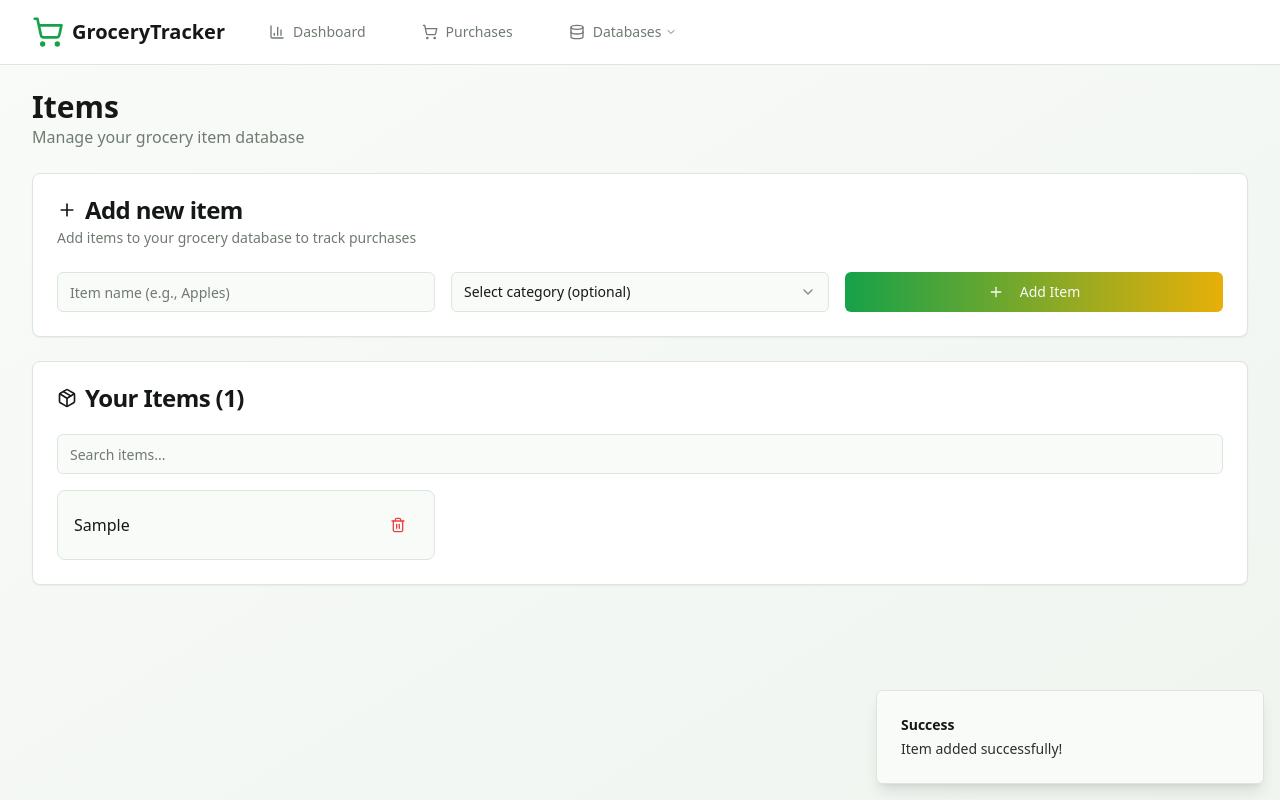
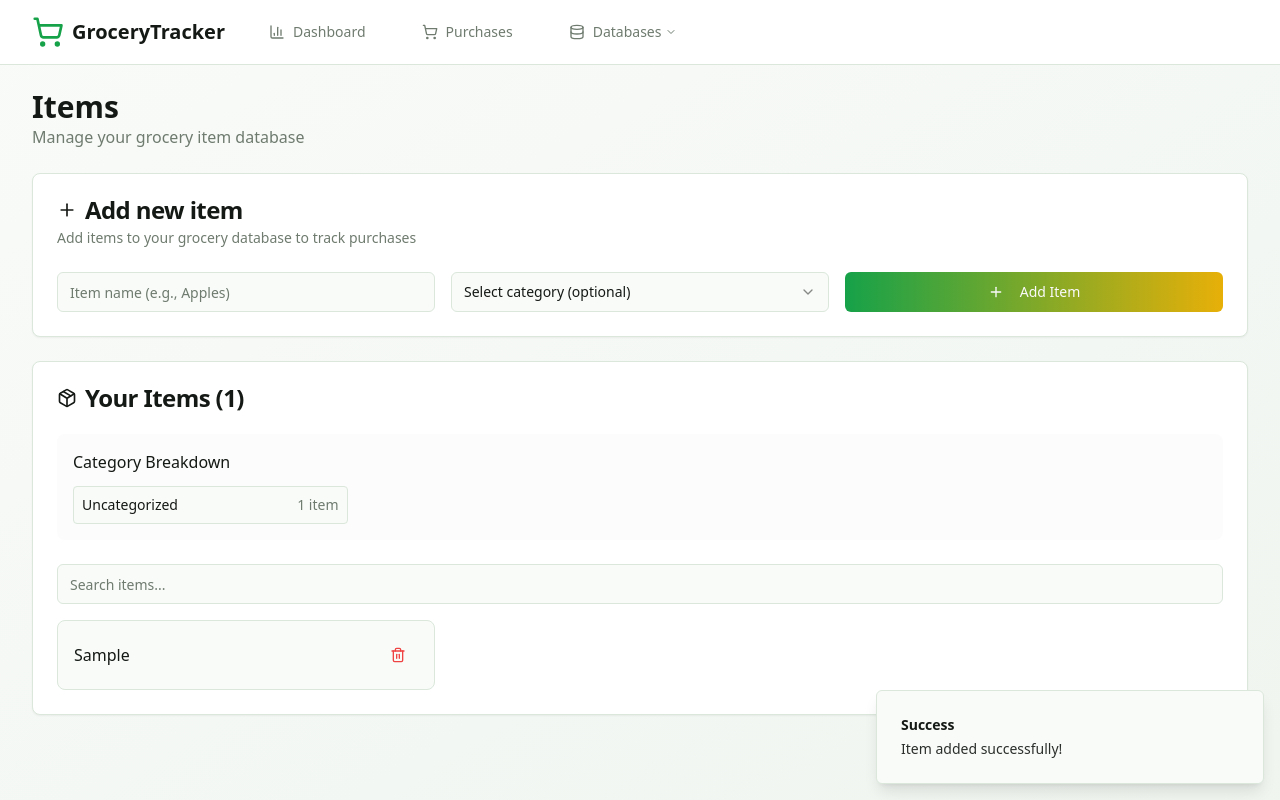
Before and after one commit to pnhn-design/grocery-tracker, a React (Vite) app: page /items in a window 1280 px wide. Both pictures are taken after typing "Sample" into the empty fields and a click on the button "Add Item". Built offline with nearby package versions, Linux system fonts and the light colour scheme.

Commit message:
Add category breakdown to items page
Include category breakdown in the list of items on the items page.

```diff
--- a/src/components/ItemsPage.tsx
+++ b/src/components/ItemsPage.tsx
@@ -138,6 +138,13 @@ export function ItemsPage() {
     });
   };
 
+  // Calculate category breakdown
+  const categoryBreakdown = items.reduce((acc, item) => {
+    const category = item.category || 'Uncategorized';
+    acc[category] = (acc[category] || 0) + 1;
+    return acc;
+  }, {} as Record<string, number>);
+
   return (
     <div className="space-y-6">
       <div>
@@ -236,6 +243,21 @@ export function ItemsPage() {
           </CardTitle>
         </CardHeader>
         <CardContent>
+          {/* Category Breakdown */}
+          {items.length > 0 && Object.keys(categoryBreakdown).length > 0 && (
+            <div className="mb-6 p-4 bg-muted/30 rounded-lg">
+              <h4 className="font-medium mb-3 text-foreground">Category Breakdown</h4>
+              <div className="grid grid-cols-2 md:grid-cols-3 lg:grid-cols-4 gap-3">
+                {Object.entries(categoryBreakdown).map(([category, count]) => (
+                  <div key={category} className="flex items-center justify-between p-2 bg-background rounded border">
+                    <span className="text-sm font-medium text-foreground">{category}</span>
+                    <span className="text-sm text-muted-foreground">{count} item{count !== 1 ? 's' : ''}</span>
+                  </div>
+                ))}
+              </div>
+            </div>
+          )}
+
           {/* Search Bar */}
           <div className="mb-4">
             <Input
```
